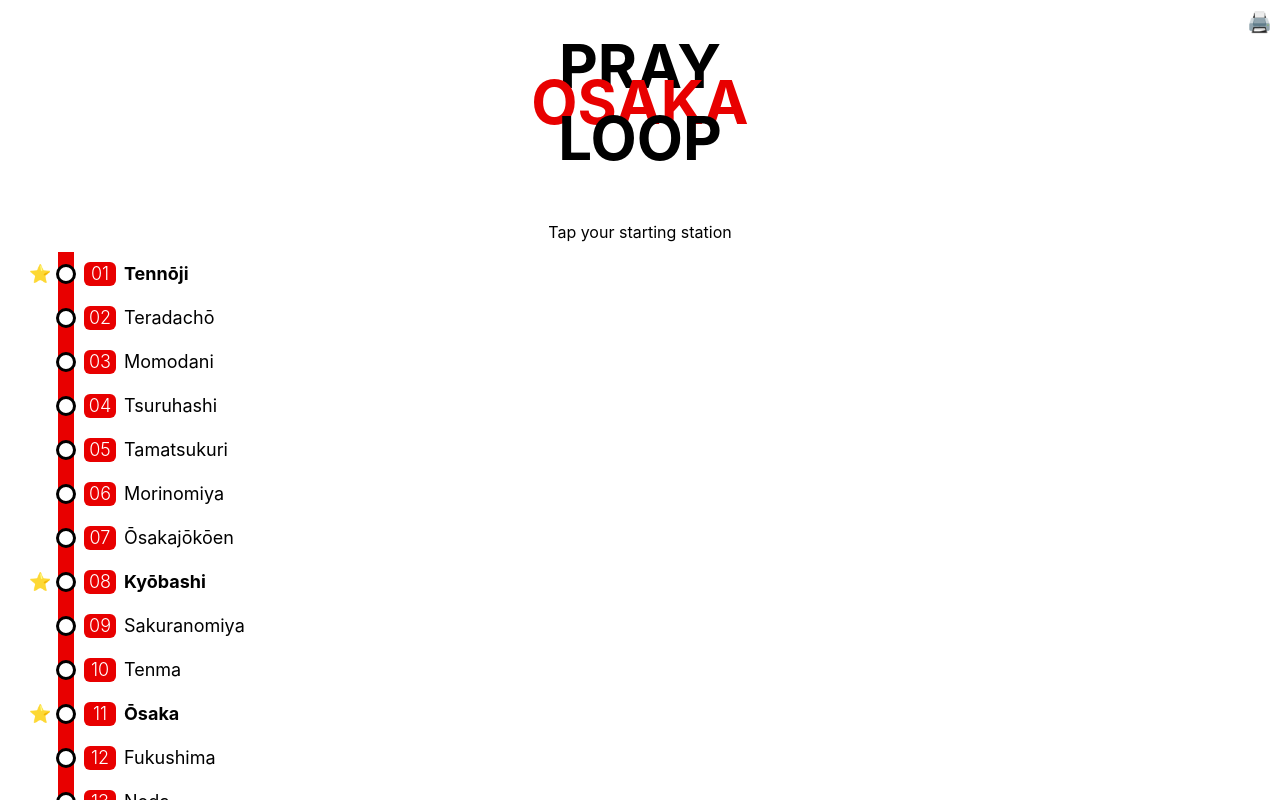
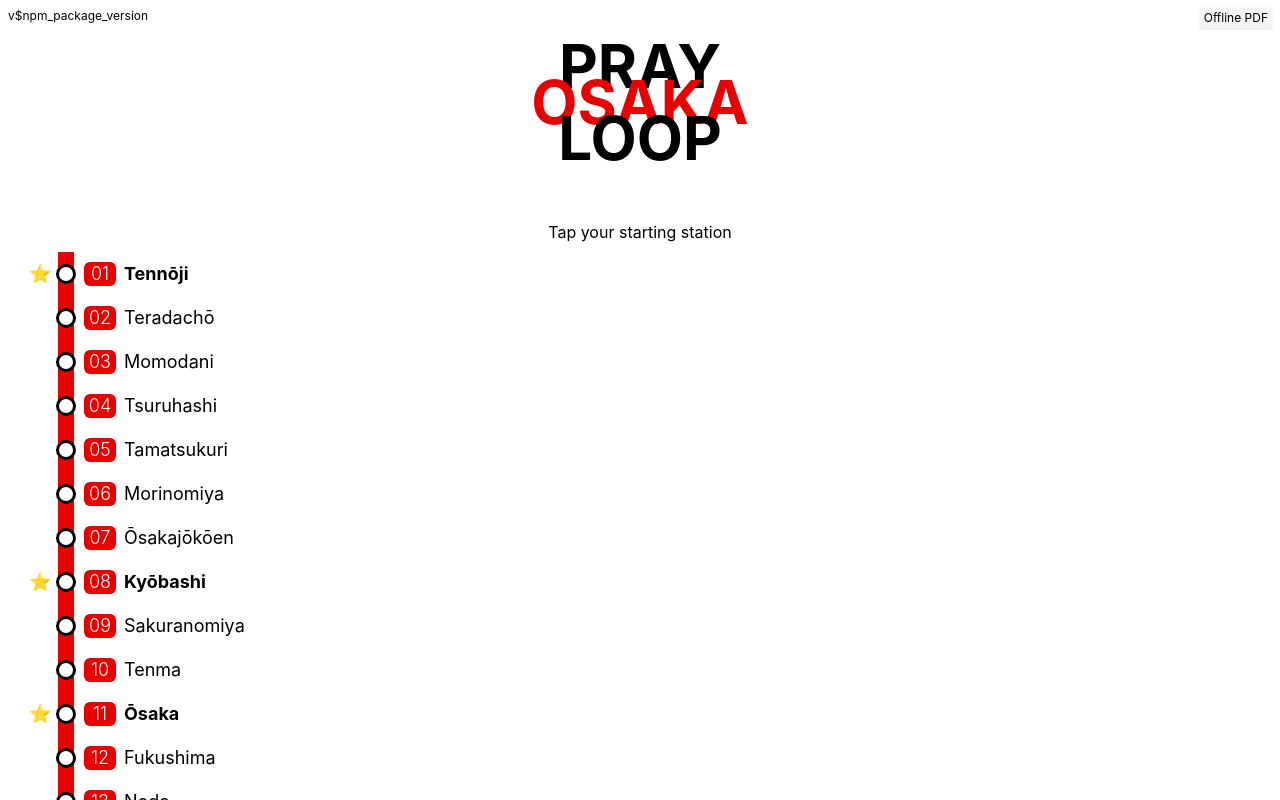
Before and after one commit to AdamGaskins/osaka-loop-prayer, a Vue app: page / in a window 1280 px wide. Built offline with nearby package versions, Linux system fonts and the light colour scheme.

Commit message:
Add permanent PDF version

```diff
--- a/eslint.config.ts
+++ b/eslint.config.ts
@@ -1,5 +1,8 @@
 import { globalIgnores } from 'eslint/config'
-import { defineConfigWithVueTs, vueTsConfigs } from '@vue/eslint-config-typescript'
+import {
+    defineConfigWithVueTs,
+    vueTsConfigs,
+} from '@vue/eslint-config-typescript'
 import pluginVue from 'eslint-plugin-vue'
 import pluginOxlint from 'eslint-plugin-oxlint'
 import skipFormatting from 'eslint-config-prettier/flat'
--- a/package.json
+++ b/package.json
@@ -1,6 +1,6 @@
 {
     "name": "loop-prayer",
-  "version": "0.0.0",
+    "version": "1.0.0",
     "private": true,
     "type": "module",
     "scripts": {
--- a/src/components/PrintMode.vue
+++ b/src/components/PrintMode.vue
@@ -3,6 +3,7 @@
 import PrintPage from './PrintMode/PrintPage.vue'
 import Kanji from '@/Kanji.vue'
 const stationsStore = useStationsStore()
+const version = import.meta.env.VITE_APP_VERSION
 </script>
 
 <template>
@@ -16,8 +17,7 @@
         </div>
 
         <div class="text-xs absolute bottom-4 left-4">
-            Generated {{ new Date().toLocaleDateString() }} ・
-            https://loop.adamgaskins.dev/
+            https://loop.adamgaskins.dev/ ・ v{{ version }}
         </div>
     </PrintPage>
     <PrintPage
--- a/src/components/Tutorial.vue
+++ b/src/components/Tutorial.vue
@@ -12,6 +12,7 @@
 
 const chosenStation = ref(false)
 const specialStations = ['Kyōbashi', 'Ōsaka', 'Tennōji']
+const version = import.meta.env.VITE_APP_VERSION
 
 const emit = defineEmits<{
     (e: 'close'): void
@@ -29,14 +30,22 @@
 }
 
 function print() {
-    window.print()
+    window.location.href = '/Osaka Loop Prayer.pdf'
 }
 </script>
 
 <template>
     <div class="absolute inset-0 bg-white text-center" @click="close">
         <div v-if="!chosenStation" class="w-full h-full overflow-y-auto">
-            <div class="absolute top-2 right-2 text-xl" @click="print">🖨️</div>
+            <div
+                class="absolute top-2 right-2 text-xs shadow bg-gray-100 px-1 py-0.5"
+                @click="print"
+            >
+                Offline PDF
+            </div>
+
+            <div class="absolute top-2 left-2 text-xs">v{{ version }}</div>
+
             <h1 class="leading-9 uppercase text-6xl font-bold mt-12">
                 <div class="mr-0">Pray</div>
                 <div class="text-osaka-red">Osaka</div>
```
Also changed, not shown: 2 other files (tests, documents, lock files or other folders). Lines whose indentation alone changed are shown as unchanged.
